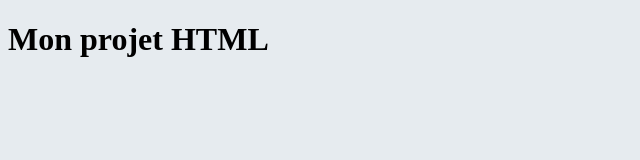
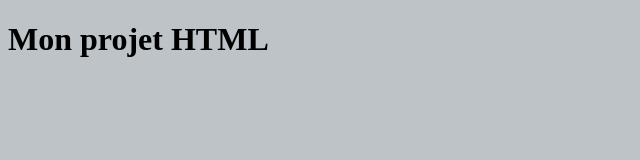
Before and after one commit to cacaleis/monprojet2, a plain HTML site: page index.html in a window 1280 px wide. Shown: the whole page, without its empty margins (0-640 px from the left). Drawn offline with Linux system fonts and the light colour scheme.

Commit message:
nouvelle couleur fond

```diff
--- a/index.html
+++ b/index.html
@@ -4,7 +4,7 @@
 		<meta charset="utf-8">
 		<title></title>
 	</head>
-	<body style="background-color:#e6ebef">
+	<body style="background-color:#bdc3c7">
 		<h1>Mon projet HTML</h1>
 	</body>
 </html>
```
